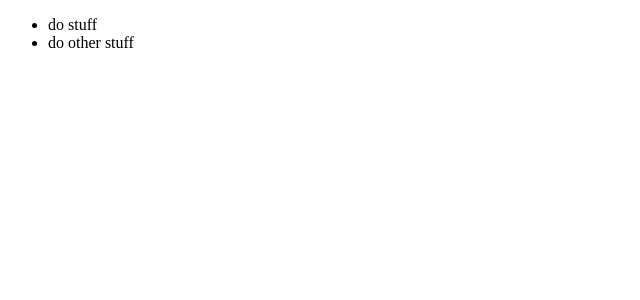
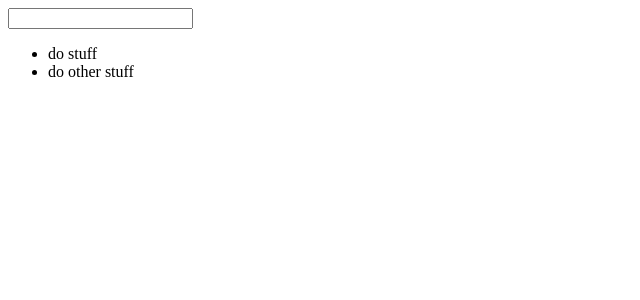
Before and after one commit to fjogeleit/react-universe-talk, a React (Create React App) app: page / in a window 1280 px wide. Shown: the top 300 px of the page, without its empty margins (0-640 px from the left). Built offline with nearby package versions, Linux system fonts and the light colour scheme.

Commit message:
react-redux example code

```diff
--- a/package.json
+++ b/package.json
@@ -5,7 +5,9 @@
   "dependencies": {
     "prop-types": "^15.5.10",
     "react": "^15.6.1",
-    "react-dom": "^15.6.1"
+    "react-dom": "^15.6.1",
+    "react-redux": "^5.0.6",
+    "redux": "^3.7.2"
   },
   "devDependencies": {
     "react-scripts": "1.0.11"
--- a/src/App.js
+++ b/src/App.js
@@ -1,18 +1,18 @@
 import React  from 'react';
-import PropTypes from 'prop-types'
+import { connect } from 'react-redux'
+import TodoList from './presentation/TodoList'
+import TodoInput from './presentation/TodoInput'
+import { addTodo } from './store/actions/todoActions'
 
-const App = (props) => (
-  <ul className="todos">
-    {props.todos.map((todo, index) =>
-      <li key={index}>{todo.task}</li>
-    )}
-  </ul>
+const App = ({ addTodo, todos }) => (
+  <div>
+    <TodoInput onEnter={addTodo} />
+    <TodoList todos={todos} />
+  </div>
 )
 
-App.propTypes = {
-  todos: PropTypes.arrayOf(PropTypes.shape({
-    task: PropTypes.string.isRequired
-  })).isRequired
-}
+const mapStateToProps = (state) => ({
+  todos: state.todos
+})
 
-export default App;
+export default connect(mapStateToProps, { addTodo })(App);
--- a/src/index.js
+++ b/src/index.js
@@ -1,11 +1,12 @@
 import React from 'react';
 import ReactDOM from 'react-dom';
 import App from './App';
+import { Provider } from 'react-redux'
+import store from './store/store'
 
 ReactDOM.render(
-  <App todos={[
-    { task: 'do stuff' },
-    { task: 'do other stuff' }
-  ]} />,
+  <Provider store={store}>
+    <App />
+  </Provider>,
   document.getElementById('root')
 );
--- /dev/null
+++ b/src/presentation/TodoInput.js
@@ -0,0 +1,21 @@
+import React  from 'react';
+import PropTypes from 'prop-types'
+
+const onKeyEnter = (onEnter) => ({ key, target }) => {
+  if (key === 'Enter') {
+    onEnter(target.value)
+    target.value = ''
+  }
+}
+
+const TodoInput = ({ onEnter }) => (
+  <div>
+    <input onKeyPress={onKeyEnter(onEnter)}/>
+  </div>
+)
+
+TodoInput.propTypes = {
+  onEnter: PropTypes.func.isRequired
+}
+
+export default TodoInput
--- /dev/null
+++ b/src/presentation/TodoList.js
@@ -0,0 +1,18 @@
+import React  from 'react';
+import PropTypes from 'prop-types'
+
+const TodoList = ({ todos }) => (
+  <ul className="todos">
+    {todos.map((todo, index) =>
+      <li key={index}>{todo.task}</li>
+    )}
+  </ul>
+)
+
+TodoList.propTypes = {
+  todos: PropTypes.arrayOf(PropTypes.shape({
+    task: PropTypes.string.isRequired
+  })).isRequired
+}
+
+export default TodoList
--- /dev/null
+++ b/src/store/actions/todoActions.js
@@ -0,0 +1 @@
+export const addTodo = (todo) => ({ type: 'ADD_TODO', payload: { task: todo }})
--- /dev/null
+++ b/src/store/reducer/todoReducer.js
@@ -0,0 +1,11 @@
+export default (state = { todos: [] }, action) => {
+  switch (action.type) {
+    case 'ADD_TODO':
+      return {
+        ...state,
+        todos: [...state.todos, action.payload]
+      }
+    default:
+      return state
+  }
+}
--- /dev/null
+++ b/src/store/store.js
@@ -0,0 +1,9 @@
+import todoReducer from './reducer/todoReducer'
+import { createStore } from 'redux'
+
+export default createStore(todoReducer, {
+  todos: [
+    { task: 'do stuff' },
+    { task: 'do other stuff' }
+  ]
+})
```
Also changed, not shown: 1 other file (tests, documents, lock files or other folders).
